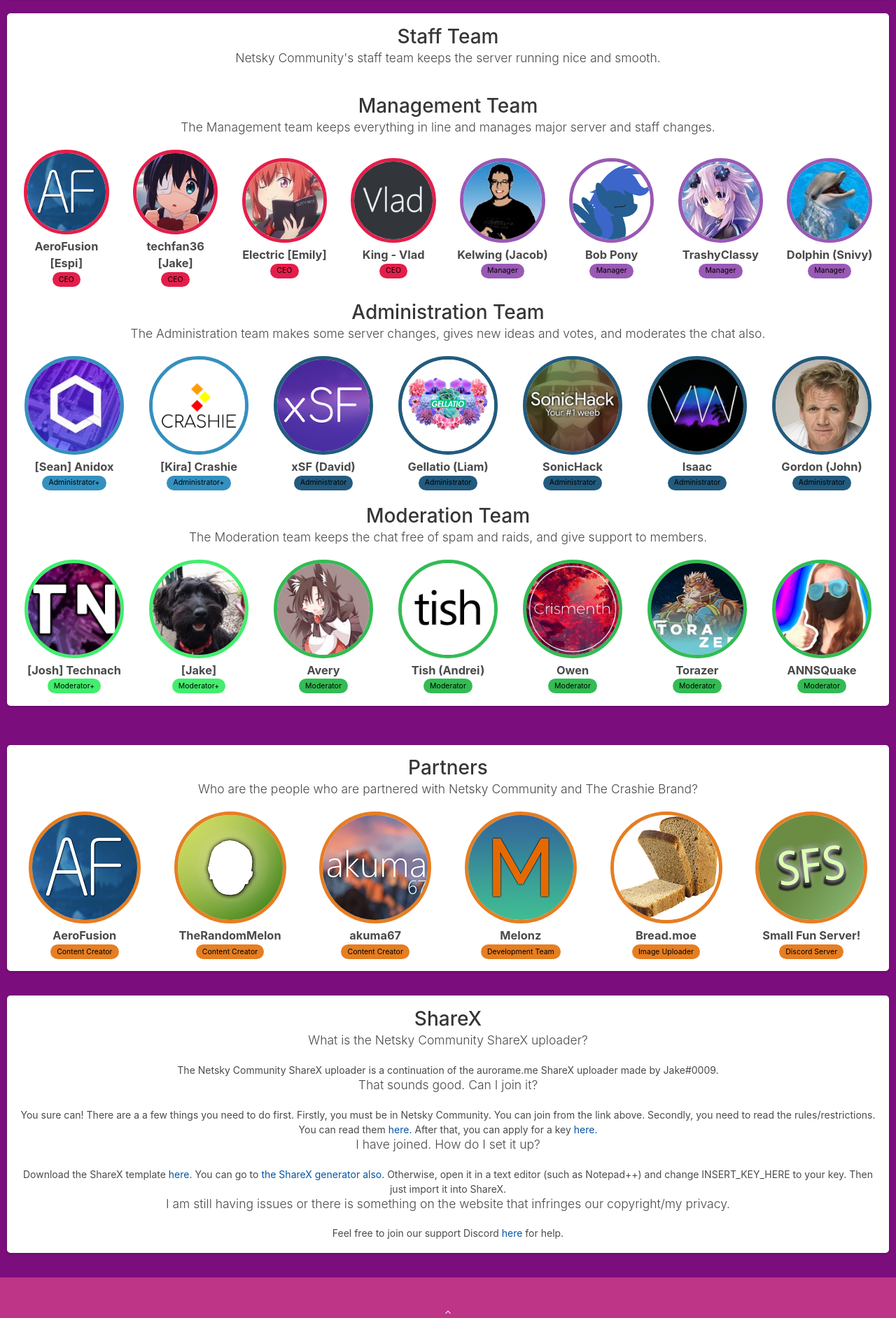
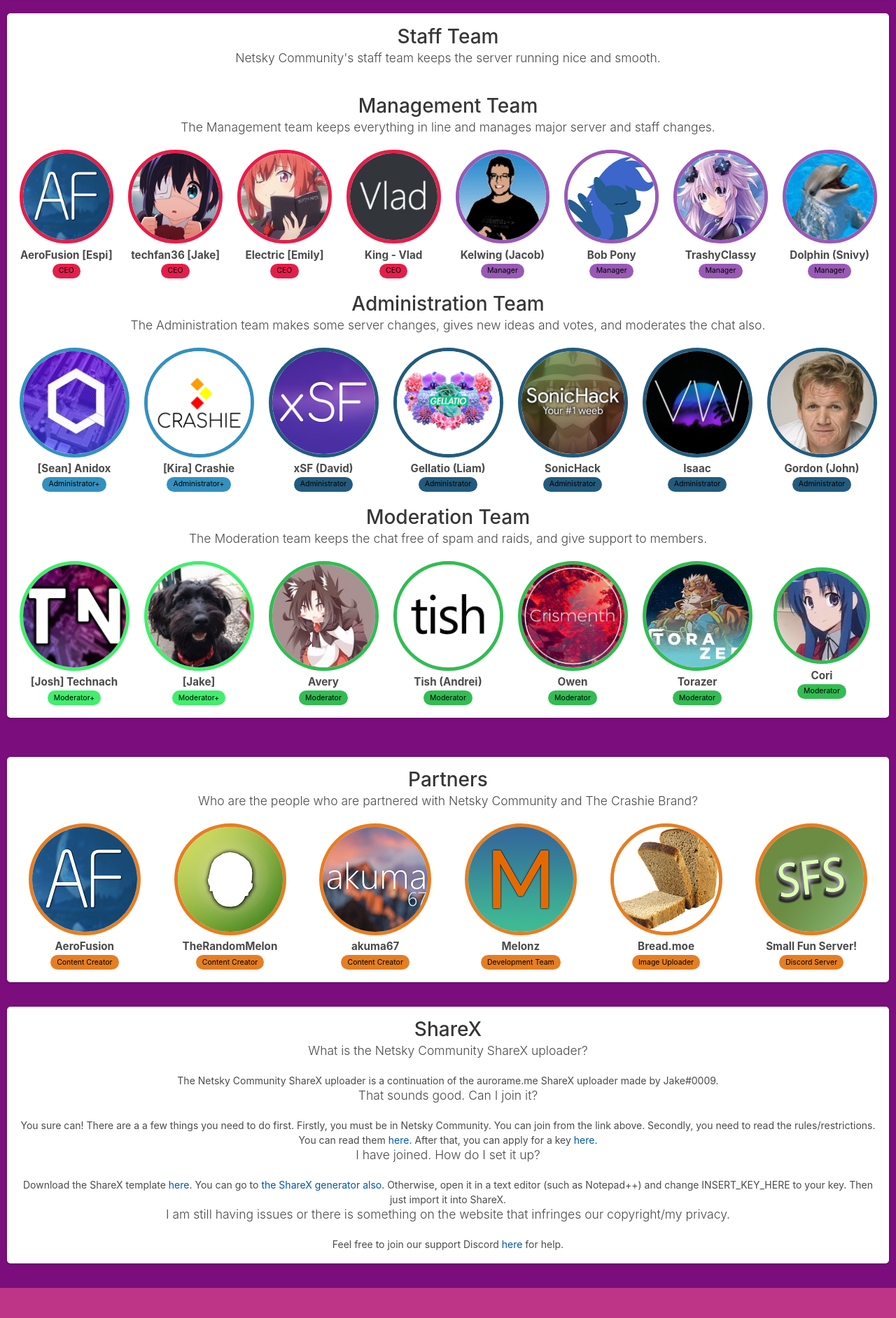
Before and after one commit to xwinbyte/NetskyWebsite, a Jekyll site: the page built from index.html, in a window 1280 px wide. Shown: the part 763-2647 px from the top of the page at 70% size. Built offline with Jekyll 4.4.1, drawn with Linux system fonts in a browser that asks for light colours; nearby versions of some CDN libraries.

Commit message:
Add Cori

```diff
--- a/index.html
+++ b/index.html
@@ -113,8 +113,8 @@
 						<h3>Torazer</h3><span class="tag is-mod">Moderator</span>
 					</div>
 					<div class="column">
-						<a href="https://youtube.com/annsquake" rel="noopener noreferrer" target="_blank"><img class="someone mod" src="/img/staff/annsquake.jpg"></a>
-						<h3>ANNSQuake</h3><span class="tag is-mod">Moderator</span>
+						<a href="https://twitter.com/WindowsWorldYT" rel="noopener noreferrer" target="_blank"><img class="someone mod" src="/img/staff/cori.png"></a>
+						<h3>Cori</h3><span class="tag is-mod">Moderator</span>
 					</div>
 				</div>
 			</div>
--- a/style/style.css
+++ b/style/style.css
@@ -34,11 +34,11 @@
 
 .someone {
   transition: transform .25s ease;
-  border-radius: 50%;
+  border-radius: 100%;
   background-color: #ddd;
   border: 5px solid #64016b;
   display: inline-block;
-  max-width: 90%
+  max-width: 100%
 }
 
 .someone:hover {
@@ -48,7 +48,7 @@
 .columns .column {
   max-width: 100%;
   margin: auto;
-
+  font-size: 13px;
 }
 
 .ceo {
```
Also changed, not shown: img/staff/annsquake.jpg (deleted), img/staff/cori.png (added).
